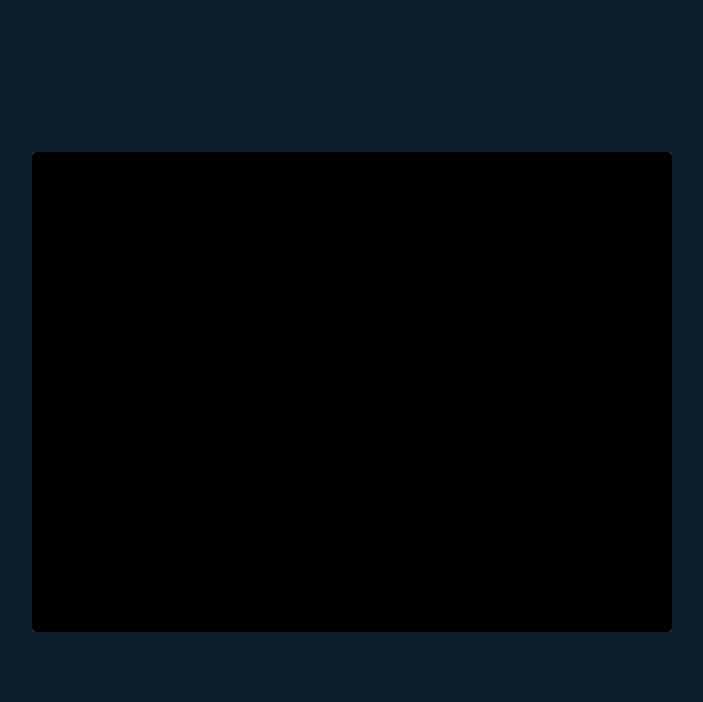
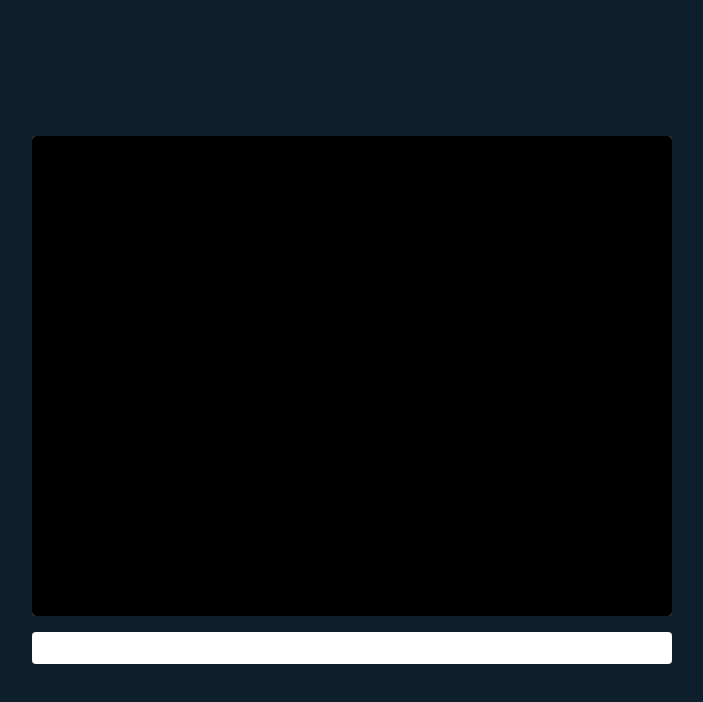
Before and after one commit to Ursa1337/cssMemeSlider, a plain HTML site: page cssMemeSlider/index.html in a window 1280 px wide. Shown: the whole page, without its empty margins (288-991 px from the left). Drawn offline with Linux system fonts and the light colour scheme.

Commit message:
feat: add slider control (18.09.2023, 01:42:23)

```diff
--- a/cssMemeSlider/index.html
+++ b/cssMemeSlider/index.html
@@ -29,6 +29,8 @@
         </div>
       </div>
     </div>
+    <div class="slider-control">
+    </div>
   </div>
 </body>
 </html>
```
